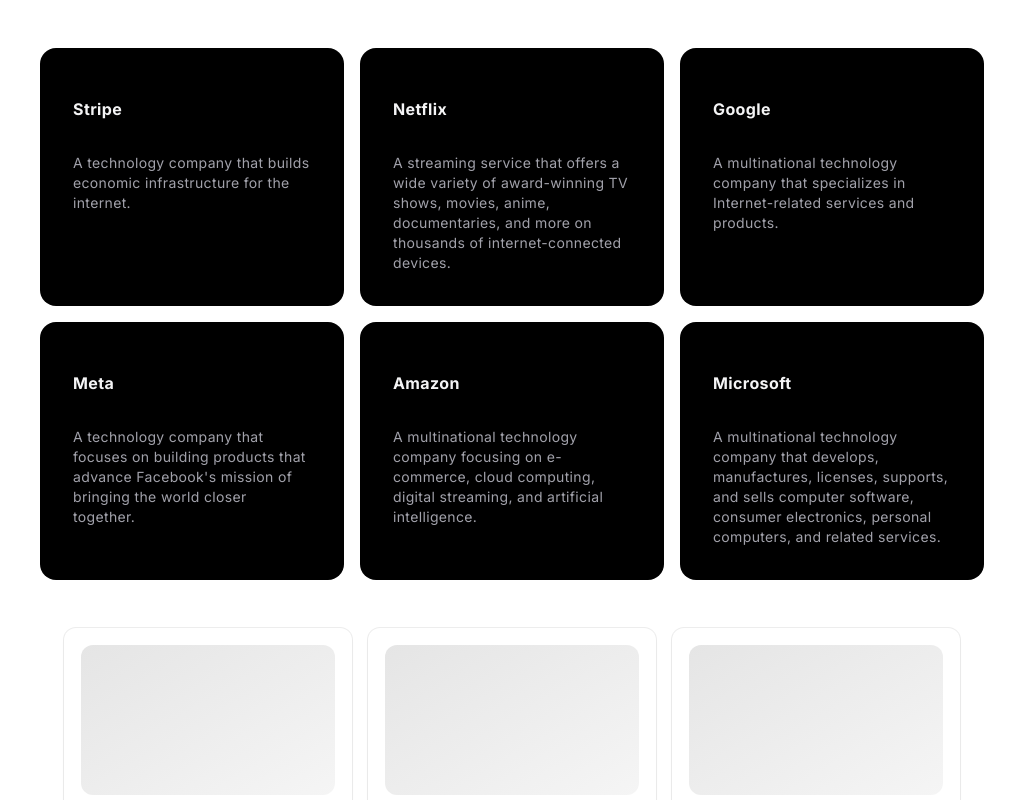
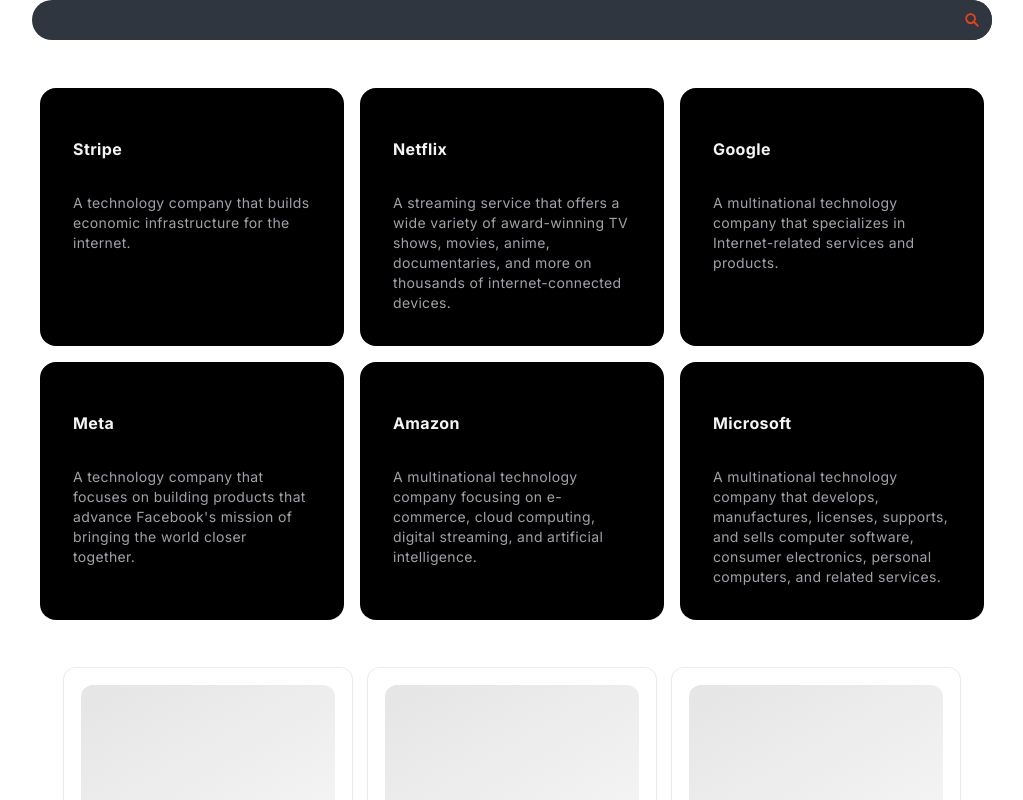
Before and after one commit to clin211/tailwindcss-learn, a Next.js app: page / in a window 1280 px wide. Shown: the top 800 px of the page, without its empty margins (128-1151 px from the left). Built offline with nearby package versions, Linux system fonts and the light colour scheme.

Commit message:
feat: 添加搜索框

```diff
--- a/src/app/page.tsx
+++ b/src/app/page.tsx
@@ -9,6 +9,7 @@ import {
 } from "@tabler/icons-react";
 import HoverEffect from "@/components/HoverEffectCard";
 import BentoGrid, { BentoGridItem } from "@/components/BentoGrid";
+import Search from "@/components/Search";
 
 const projects = [
     {
@@ -103,6 +104,7 @@ const items = [
 export default function Page() {
     return (
         <div className="max-w-5xl mx-auto px-8">
+            <Search />
             <HoverEffect items={projects} />
             <BentoGrid className="max-w-4xl mx-auto">
                 {items.map((item, i) => (
--- /dev/null
+++ b/src/assets/styles/search.css
@@ -0,0 +1,48 @@
+.search-box{
+    /*position: absolute;*/
+    /*top: 50%;*/
+    /*left: 50%;*/
+    /*transform: translate(-50%,-50%);*/
+    background: #2f3640;
+    height: 40px;
+    border-radius: 40px;
+    /*padding: 10px;*/
+    display: flex;
+    justify-content: flex-end;
+    align-items: center;
+}
+
+.search-box:hover>.search-txt{
+    width: 200px;
+    padding: 0 6px;
+}
+
+.search-box:hover>.search-btn{
+    background: white;
+}
+
+.search-btn{
+    float: right;
+    width: 40px;
+    height: 40px;
+    padding: 12px;
+    border-radius: 50%;
+    background: #2f3640;
+    display: flex;
+    justify-content: center;
+    align-items: center;
+    transition: 0.4s;
+}
+
+.search-txt{
+    border: none;
+    background: none;
+    outline: none;
+    float: left;
+    padding: 0;
+    color: white;
+    font-size: 16px;
+    transition: 0.4s;
+    line-height: 40px;
+    width: 0px;
+}
--- /dev/null
+++ b/src/components/Search.tsx
@@ -0,0 +1,24 @@
+import React from 'react'
+import "@/assets/styles/search.css"
+
+const Search = () => {
+    return (
+        <div>
+            <div className="search-box">
+                <input className="search-txt" type="text" placeholder="动态搜索框" />
+                <a className="search-btn">
+                    <svg className="icon" viewBox="0 0 1024 1024" width="30px">
+                        <path
+                            d="M424.024 766.098c-91.619 0-177.754-35.679-242.538-100.464-133.735-133.737-133.735-351.344 0-485.078 64.784-64.784 150.919-100.462 242.538-100.462s177.754 35.677 242.539 100.462c133.733 133.735 133.735 351.34 0 485.078-64.785 64.783-150.922 100.464-242.539 100.464zM424.024 196.085c-60.637 0-117.643 23.613-160.523 66.489-88.512 88.51-88.51 232.53 0 321.040 42.876 42.876 99.885 66.491 160.523 66.491s117.643-23.614 160.523-66.491c88.51-88.51 88.51-232.53 0-321.040-42.876-42.876-99.885-66.489-160.523-66.489z"
+                            fill="#e94118" p-id="1176"></path>
+                        <path
+                            d="M886.838 943.904c-14.842 0-29.684-5.663-41.010-16.986l-261.286-261.285c-22.647-22.649-22.647-59.369 0-82.018 22.647-22.647 59.37-22.647 82.018 0l261.286 261.286c22.647 22.649 22.647 59.369 0 82.018-11.325 11.322-26.167 16.985-41.010 16.985z"
+                            fill="#e94118" p-id="1177"></path>
+                    </svg>
+                </a>
+            </div>
+        </div>
+    )
+}
+
+export default Search
```
